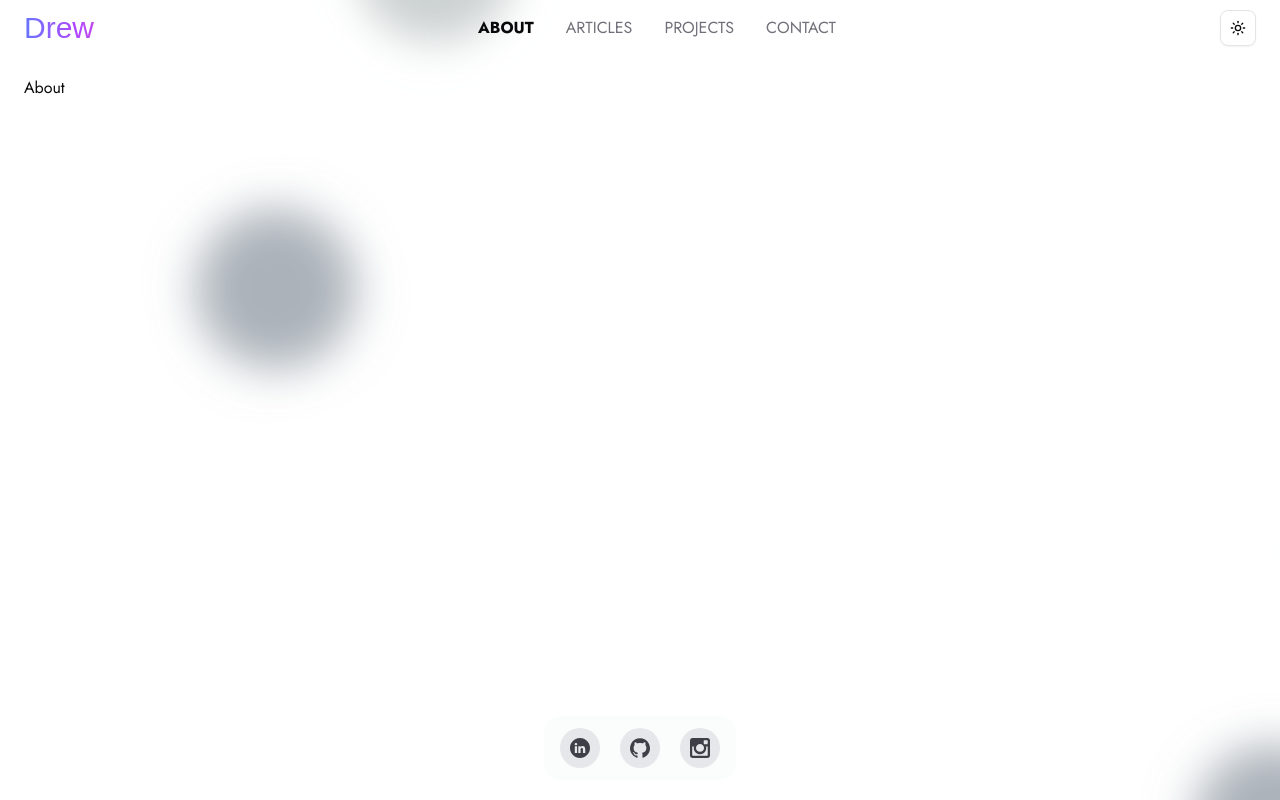
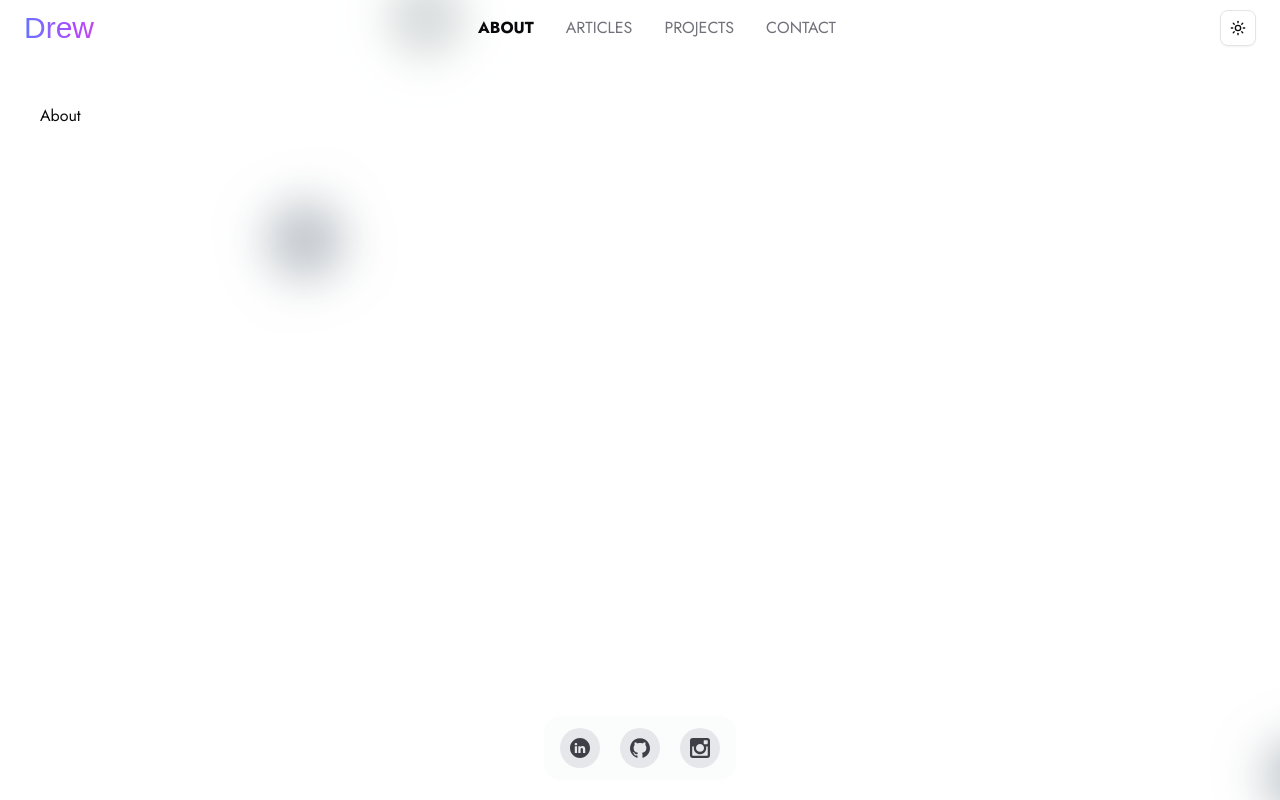
Before and after one commit to AndrewCaldas/portfolio-v2, a Next.js app: page /about in a window 1280 px wide. Built offline with nearby package versions, Linux system fonts and the light colour scheme; a web font is replaced by a local one.

Commit message:
feat: improve css of app/portfolio layout and animated-balls

```diff
--- a/src/app/(portfolio)/layout.tsx
+++ b/src/app/(portfolio)/layout.tsx
@@ -5,9 +5,9 @@ import { ReactNode } from "react";
 export default function PortfolioLayout({ children }: { children: ReactNode }) {
   return (
     <>
-      <div className="flex flex-col min-h-screen gap-5 px-6 pb-5  z-10 relative">
+      <div className="flex flex-col justify-center items-center min-h-screen gap-12 px-6 pb-5 z-10 relative">
         <Header />
-        <main className="flex flex-1 max-w-[1600px] w-full">{children}</main>
+        <main className="flex flex-1 max-w-[1200px] w-full">{children}</main>
         <Footer />
       </div>
 
--- a/src/components/animated-ball.tsx
+++ b/src/components/animated-ball.tsx
@@ -19,7 +19,7 @@ export function AnimatedBall({
 }: AnimatedBallProps) {
   return (
     <div
-      className={`absolute rounded-full [backface-visibility:hidden] w-[20vmin] h-[20vmin] animate-move  text-[${currentColor}]`}
+      className={`absolute rounded-full w-[10vmin] h-[10vmin] [backface-visibility:hidden] animate-move text-[${currentColor}]`}
       style={{
         top: `${top}`,
         left: `${left}`,
@@ -27,7 +27,7 @@ export function AnimatedBall({
         animationDelay: `${animationDelay}`,
         transformOrigin: `${transformOrigin}`,
         boxShadow: `${boxShadow} ${currentColor}`,
-        opacity: 0.4,
+        opacity: 0.3,
       }}
     ></div>
   );
```
